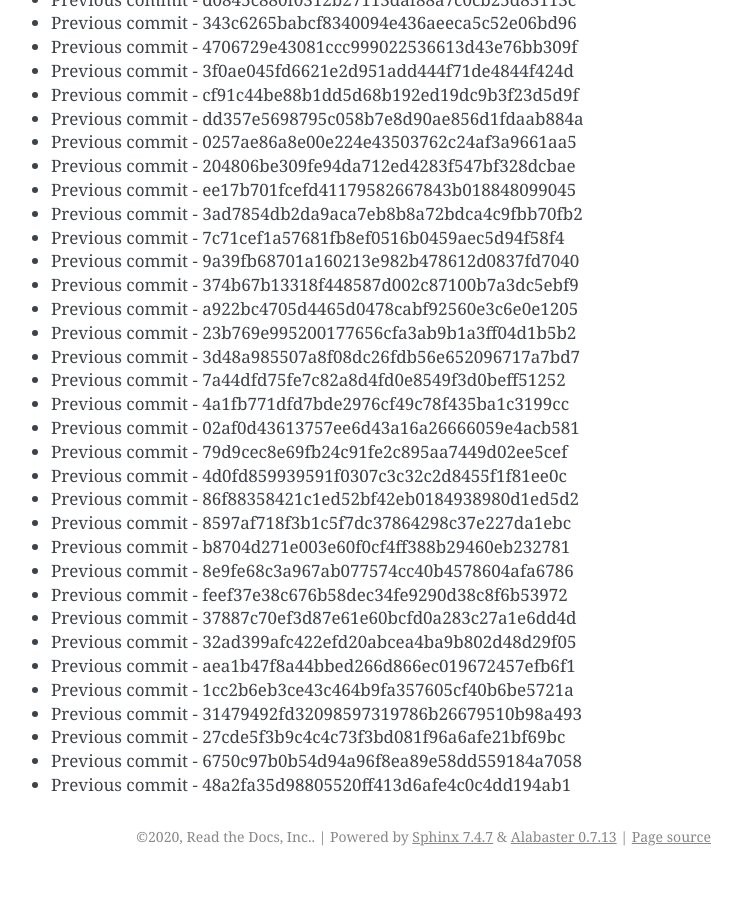
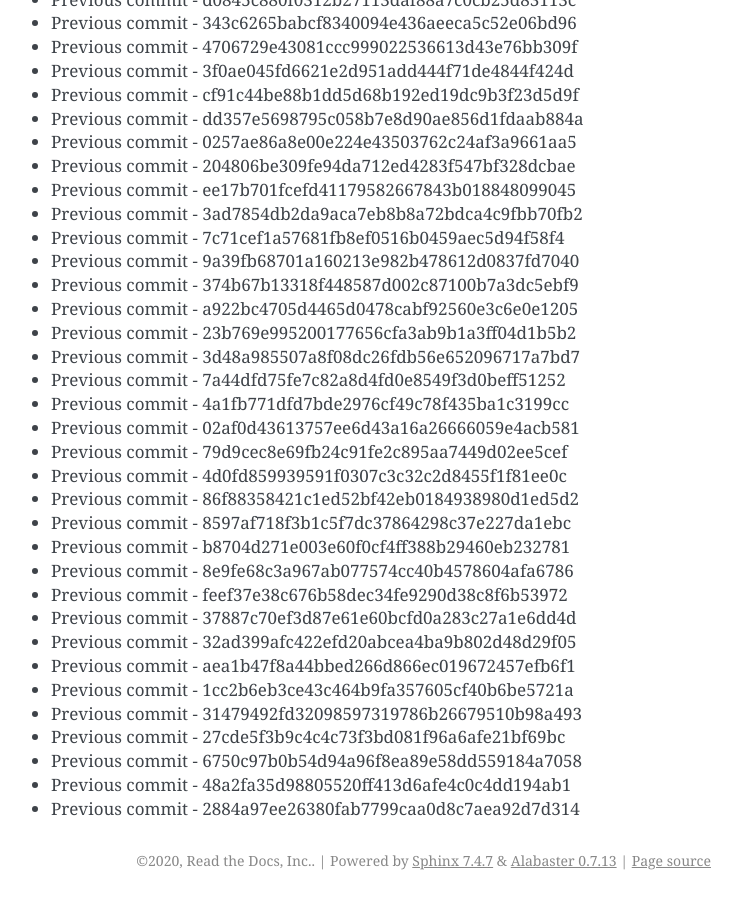
Before and after one commit to readthedocs/rtd-git-stresstest, a Sphinx documentation site: the page built from docs/updates.rst, in a window 1280 px wide and 900 px high, scrolled down 59458 px. Shown: the whole window, without its empty margins (399-1141 px from the left). Built offline with Sphinx 7.4.7, drawn with Linux system fonts in a browser that asks for light colours; before the commit the page ends 60334 px from its top, so only the background shows below that.

Commit message:
Generating commit from previous: 2884a97ee26380fab7799caa0d8c7aea92d7d314

```diff
--- a/docs/updates.rst
+++ b/docs/updates.rst
@@ -2530,3 +2530,4 @@ It can be tested for any performance characteristics.
 * Previous commit - 27cde5f3b9c4c4c73f3bd081f96a6afe21bf69bc
 * Previous commit - 6750c97b0b54d94a96f8ea89e58dd559184a7058
 * Previous commit - 48a2fa35d98805520ff413d6afe4c0c4dd194ab1
+* Previous commit - 2884a97ee26380fab7799caa0d8c7aea92d7d314
```
